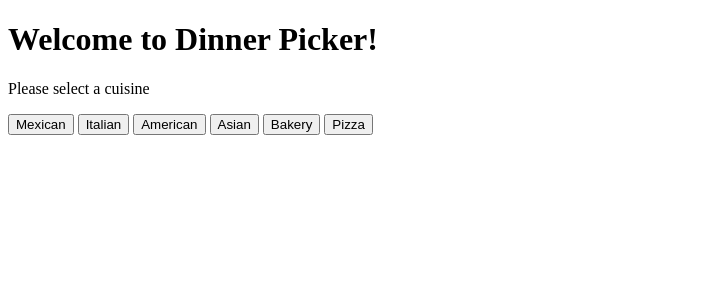
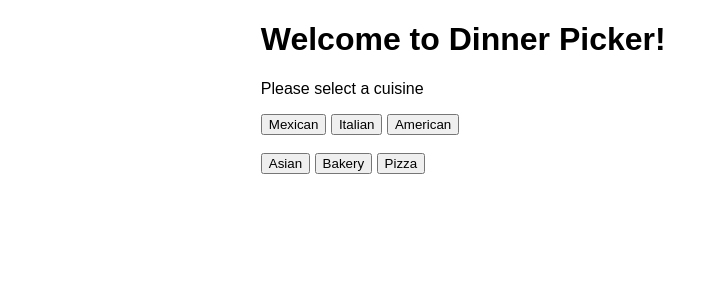
Before and after one commit to BuccoBruce/dinner-finder, a Flask app: page / in a window 1280 px wide. Shown: the top 300 px of the page, without its empty margins (0-718 px from the left). Run offline with Flask 3, Linux system fonts and the light colour scheme.

Commit message:
Added CSS

```diff
--- /dev/null
+++ b/static/style.css
@@ -0,0 +1,21 @@
+* {
+     font-family: Arial;
+}
+
+.buttons {
+    margin: 10px;
+    margin-left: 20%;
+    margin-right: 20%;
+    siz
+}
+
+h1 {
+    margin-left: 20%;
+    margin-right: 20%;
+}
+
+p {
+    margin-left: 20%;
+    margin-right: 20%;
+    margin-right: 10px;
+}
--- a/templates/index.html
+++ b/templates/index.html
@@ -1,15 +1,26 @@
 <!DOCTYPE html>
 <html>
+    <link rel="stylesheet" type="text/css" href="{{ url_for('static', filename='style.css') }}" />
+    <!--<head>
+        <title>Dinner Finder</title>
+    </head>-->
     <body>
         <h1>Welcome to Dinner Picker!</h1>
         <form action="/recommend" method="post">
             <p>Please select a cuisine</p>
+            <div class="buttons">
+                <div class="buttons-top">
                     <button type="submit" name="cuisine" value="mexican">Mexican</button>
                     <button type="submit" name="cuisine" value="italian">Italian</button>
                     <button type="submit" name="cuisine" value="american">American</button>
+                </div>
+                <br>
+                <div class="buttons-bottom">
                     <button type="submit" name="cuisine" value="asian">Asian</button>
                     <button type="submit" name="cuisine" value="bakery">Bakery</button>
                     <button type="submit" name="cuisine" value="pizza">Pizza</button>
+                </div>
+            </div>
         </form>
     </body>
 </html>
```
Lines whose indentation alone changed are shown as unchanged.
